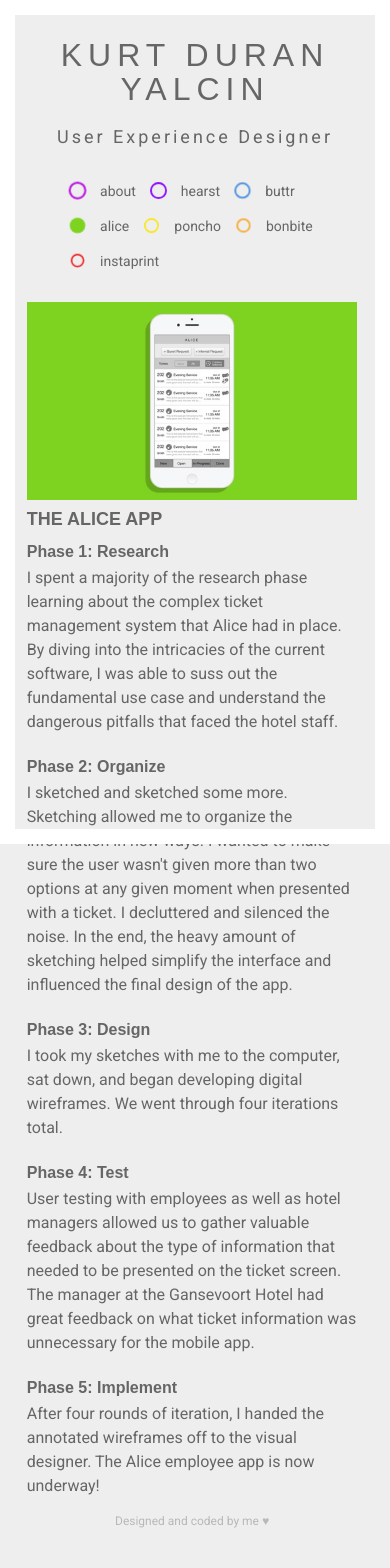
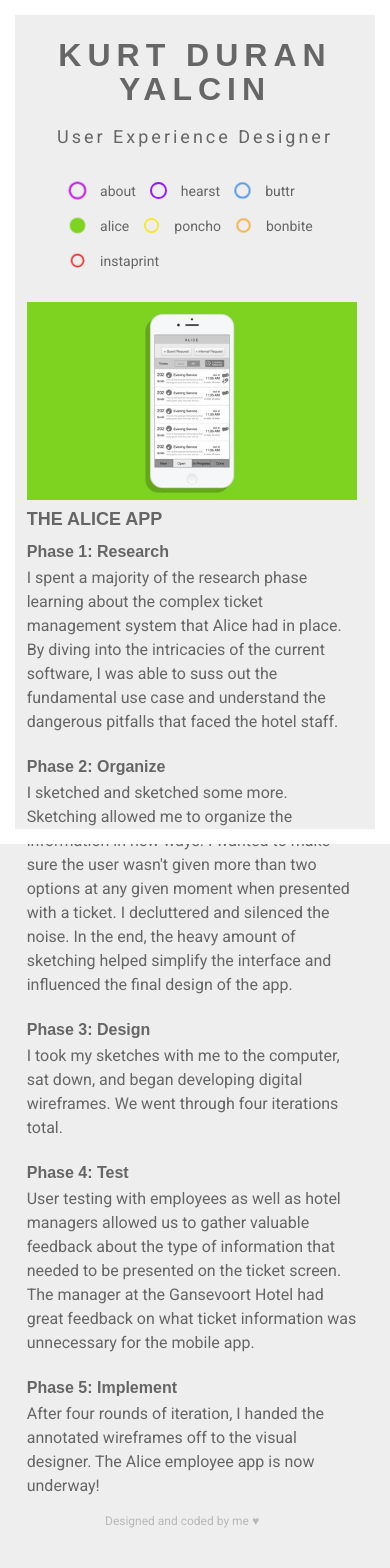
Before and after one commit to kurtsy/portfolio, a Python web app: template templates/index4.html in a window 390 px wide. Run offline with Jinja, Linux system fonts and the light colour scheme; the template is opened without the code that fills it, so the values that code supplies are empty.

Commit message:
adjusted footer width

```diff
--- a/static/css/main.css
+++ b/static/css/main.css
@@ -5,6 +5,7 @@
   font-size: 54px;
   letter-spacing: 6px;
   font-stretch: condensed;
+  font-weight: bold;
   line-height: 34px;
   color: #666666;
   text-align: center;
@@ -464,7 +465,7 @@
   font-family: 'Roboto', sans-serif;
   font-size: 12px;
   font-weight: normal;
-  width: 160px;
+  width: 180px;
   margin: auto;
   margin-top: 80px;
   margin-bottom: 40px;
--- a/templates/index.html
+++ b/templates/index.html
@@ -4,8 +4,8 @@
         <meta charset="UTF-8">
         <meta name="viewport" content="width=device-width, initial-scale=1.0">
         <title>Kurt's Portfolio</title>
+        <link href="https://fonts.googleapis.com/css?family=Roboto" rel="stylesheet">
         <link type="text/css" rel="stylesheet" href="static/css/main.css">
-        <link href="https://fonts.googleapis.com/css?family=Roboto" rel="stylesheet">
         <script>
               (function(i,s,o,g,r,a,m){i['GoogleAnalyticsObject']=r;i[r]=i[r]||function(){
               (i[r].q=i[r].q||[]).push(arguments)},i[r].l=1*new Date();a=s.createElement(o),
```
Also changed, not shown: 1 other file.
